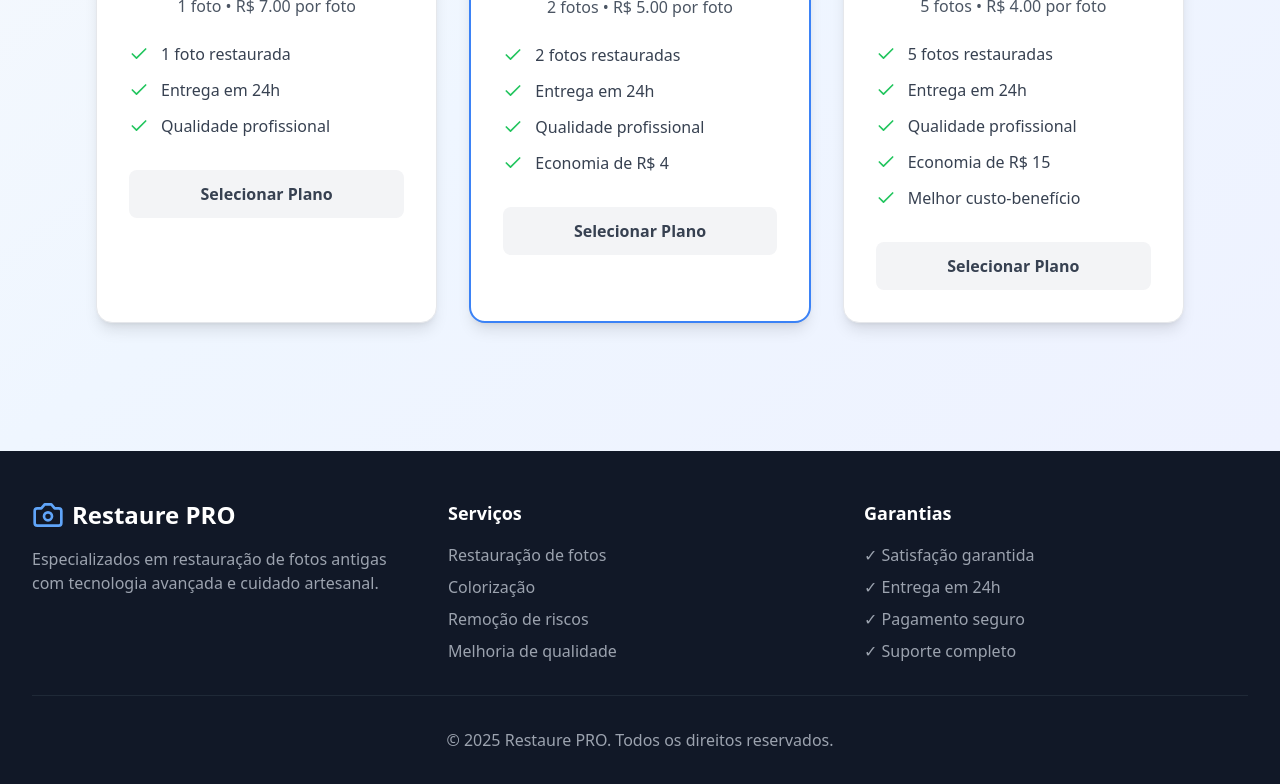
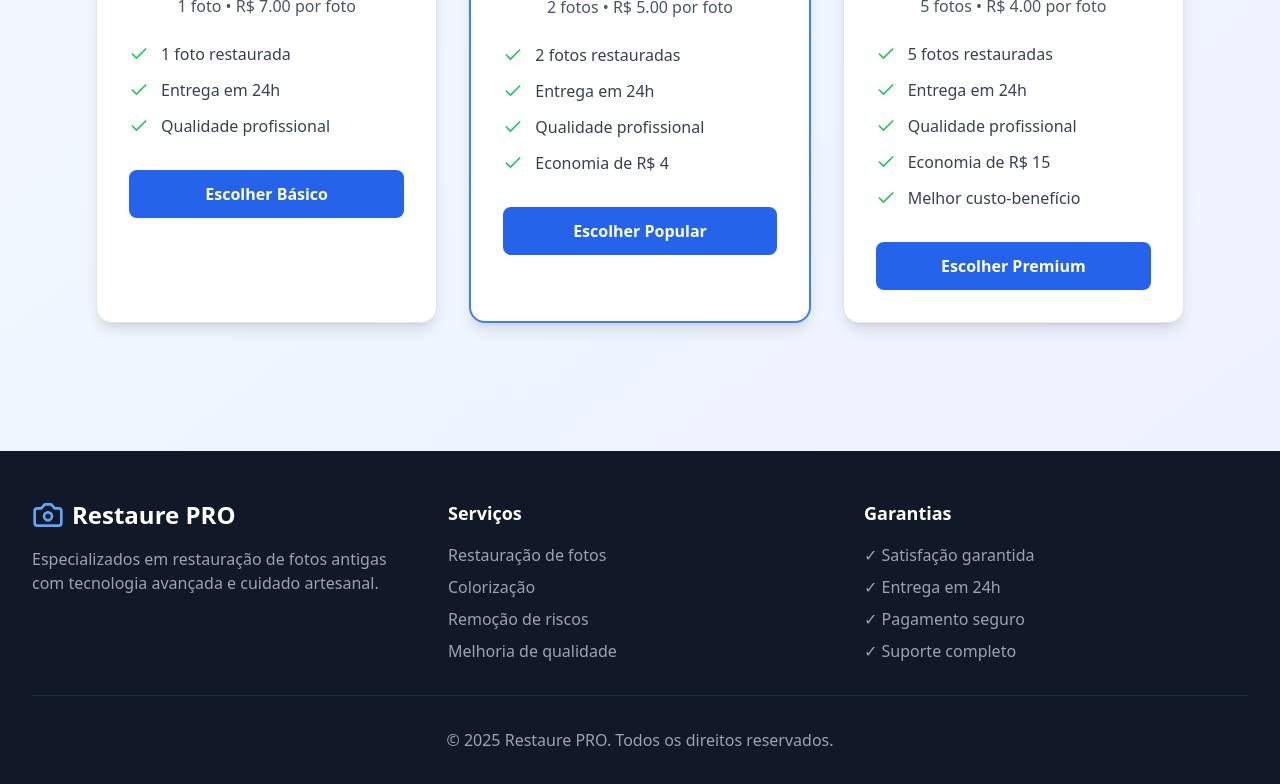
Before and after one commit to yansassi23/restaurapro, a React (Vite) app: page / in a window 1280 px wide. Both pictures are taken after a click on the button "Restaurar Minha Foto". Shown: the part 564-1348 px from the top of the page. Built offline with nearby package versions, Linux system fonts and the light colour scheme; no server answers.

Commit message:
Implementar seleção direta de planos

```diff
--- a/src/components/PlanSelection.tsx
+++ b/src/components/PlanSelection.tsx
@@ -7,16 +7,8 @@ interface PlanSelectionProps {
 }
 
 const PlanSelection = ({ onSelectPlan }: PlanSelectionProps) => {
-  const [selectedPlan, setSelectedPlan] = useState<Plan | null>(null);
-
   const handlePlanSelect = (plan: Plan) => {
-    setSelectedPlan(plan);
-  };
-
-  const handleContinue = () => {
-    if (selectedPlan) {
-      onSelectPlan(selectedPlan);
-    }
+    onSelectPlan(plan);
   };
 
   return (
@@ -42,11 +34,9 @@ const PlanSelection = ({ onSelectPlan }: PlanSelectionProps) => {
           {PLANS.map((plan) => (
             <div
               key={plan.id}
-              className={`relative bg-white rounded-2xl shadow-lg transition-all duration-300 cursor-pointer transform hover:-translate-y-2 ${
-                selectedPlan?.id === plan.id
-                  ? 'ring-4 ring-blue-500 shadow-2xl'
-                  : 'hover:shadow-xl'
-              } ${plan.popular ? 'border-2 border-blue-500' : 'border border-gray-200'}`}
+              className={`relative bg-white rounded-2xl shadow-lg transition-all duration-300 cursor-pointer transform hover:-translate-y-2 hover:shadow-xl ${
+                plan.popular ? 'border-2 border-blue-500' : 'border border-gray-200'
+              }`}
               onClick={() => handlePlanSelect(plan)}
             >
               {plan.popular && (
@@ -80,37 +70,13 @@ const PlanSelection = ({ onSelectPlan }: PlanSelectionProps) => {
                   ))}
                 </ul>
 
-                <div className={`w-full py-3 px-4 rounded-lg font-semibold text-center transition-colors ${
-                  selectedPlan?.id === plan.id
-                    ? 'bg-blue-600 text-white'
-                    : 'bg-gray-100 text-gray-700 hover:bg-gray-200'
-                }`}>
-                  {selectedPlan?.id === plan.id ? 'Selecionado' : 'Selecionar Plano'}
+                <div className="w-full py-3 px-4 rounded-lg font-semibold text-center transition-colors bg-blue-600 text-white hover:bg-blue-700">
+                  Escolher {plan.name}
                 </div>
               </div>
             </div>
           ))}
         </div>
-
-        {selectedPlan && (
-          <div className="text-center">
-            <div className="bg-white rounded-xl shadow-lg p-6 max-w-md mx-auto mb-8">
-              <h3 className="text-lg font-semibold text-gray-900 mb-2">Plano Selecionado:</h3>
-              <p className="text-2xl font-bold text-blue-600">{selectedPlan.name}</p>
-              <p className="text-gray-600">
-                {selectedPlan.images} {selectedPlan.images === 1 ? 'foto' : 'fotos'} por R$ {selectedPlan.price}
-              </p>
-            </div>
-
-            <button
-              onClick={handleContinue}
-              className="group inline-flex items-center space-x-3 bg-gradient-to-r from-blue-600 to-purple-600 hover:from-blue-700 hover:to-purple-700 text-white text-xl font-semibold px-10 py-5 rounded-2xl transition-all duration-300 shadow-lg hover:shadow-2xl transform hover:-translate-y-1"
-            >
-              <span>Continuar com {selectedPlan.name}</span>
-              <ArrowRight className="h-5 w-5 group-hover:translate-x-1 transition-transform" />
-            </button>
-          </div>
-        )}
       </div>
     </section>
   );
```
